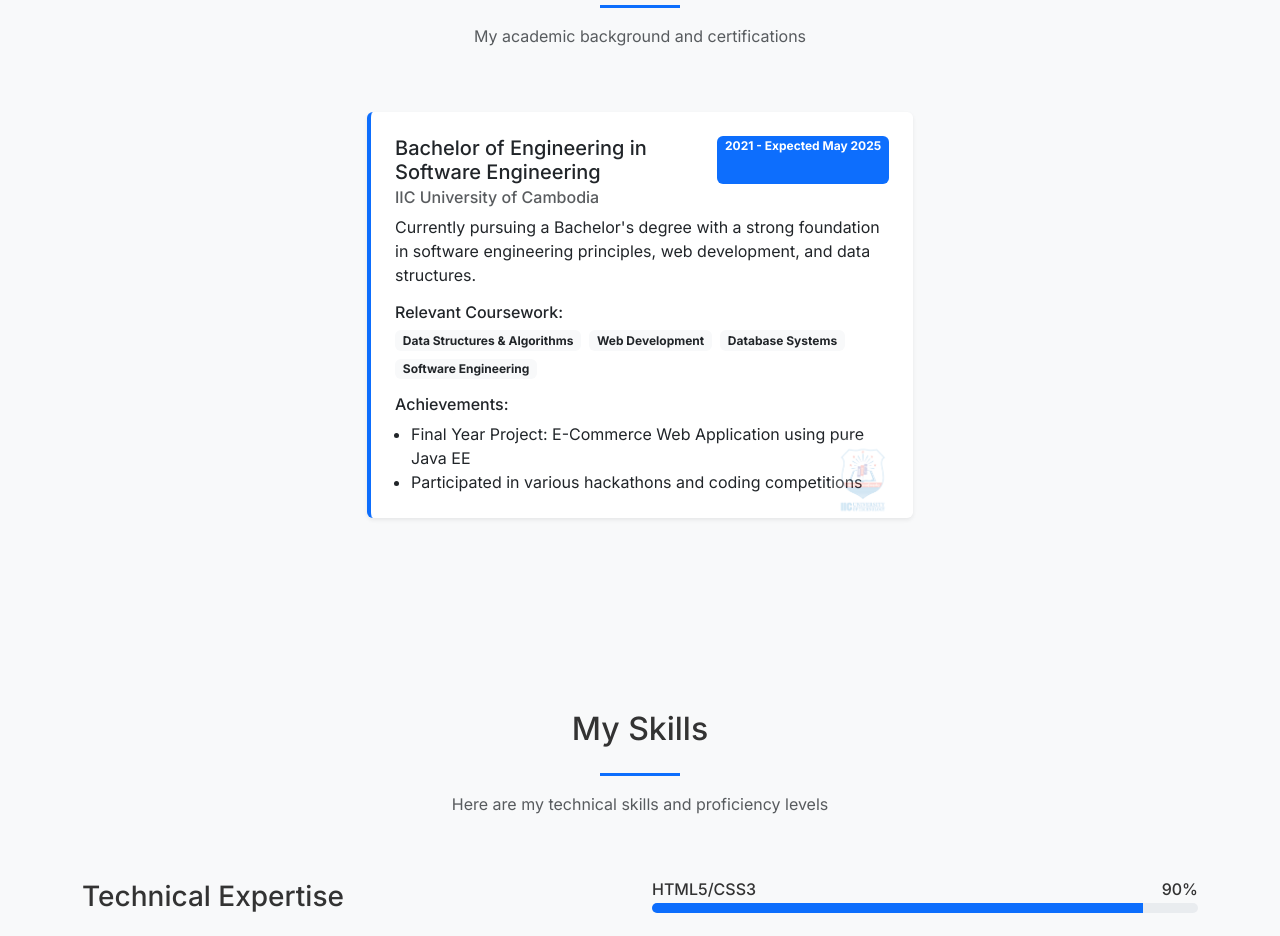
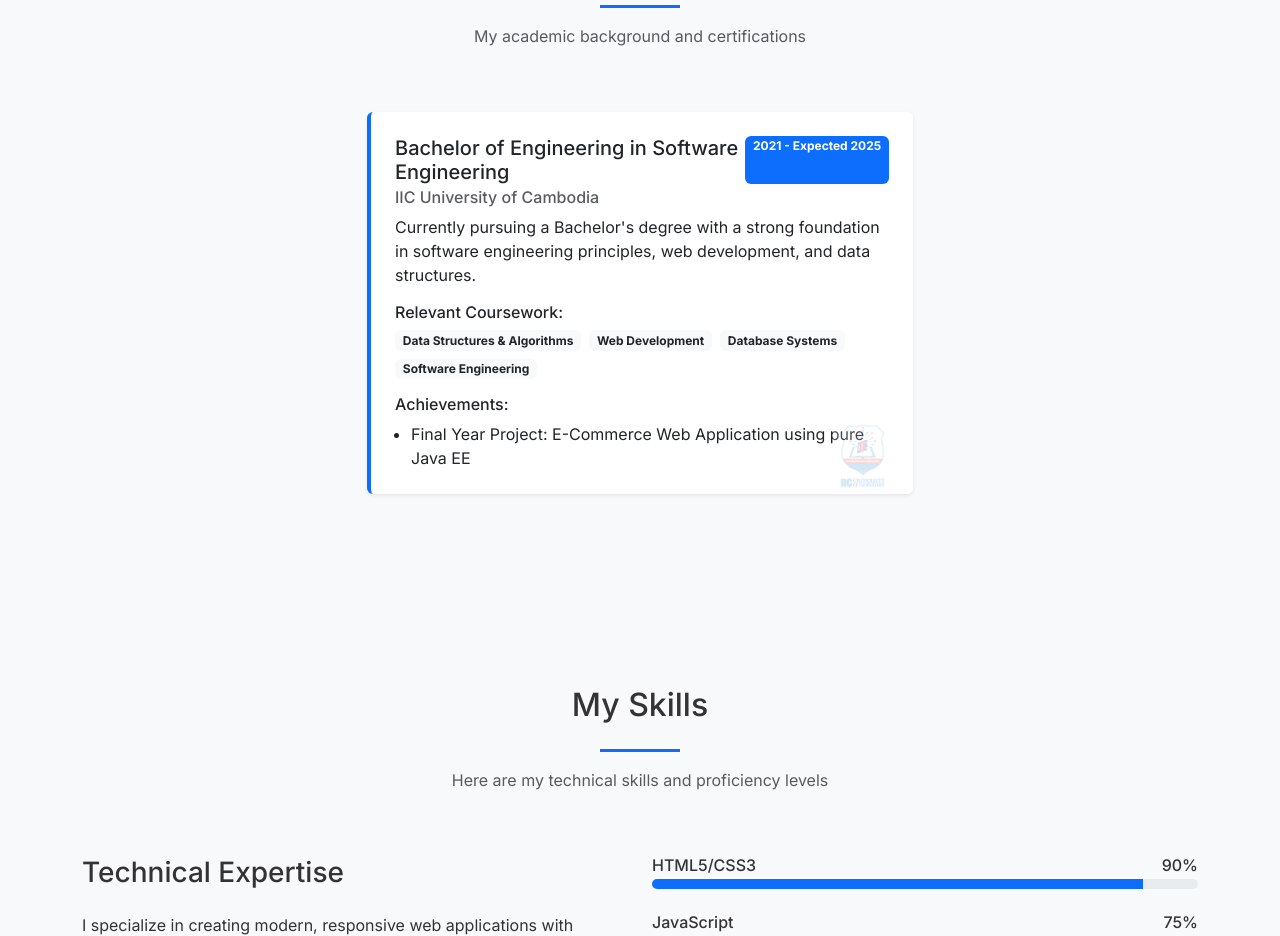
Before and after one commit to sandaru-sdm/sandaru_gunathilake-portfolio, a React (Vite) app: page / in a window 1280 px wide. Shown: the part 1860-2796 px from the top of the page. Built offline with nearby package versions, Linux system fonts and the light colour scheme.

Commit message:
Update education year and achievements in portfolio data
Changed the expected graduation year to '2025' and removed a hackathon participation achievement from the IIC University of Cambodia entry in the portfolio data.

```diff
--- a/src/data/portfolioData.js
+++ b/src/data/portfolioData.js
@@ -251,7 +251,7 @@ const portfolioData = {
       id: 1,
       degree: "Bachelor of Engineering in Software Engineering",
       institution: "IIC University of Cambodia",
-      year: "2021 - Expected May 2025",
+      year: "2021 - Expected 2025",
       description:
         "Currently pursuing a Bachelor's degree with a strong foundation in software engineering principles, web development, and data structures.",
       courses: [
@@ -262,7 +262,6 @@ const portfolioData = {
       ],
       achievements: [
         "Final Year Project: E-Commerce Web Application using pure Java EE",
-        "Participated in various hackathons and coding competitions",
       ],
       logo: iicLogo,
     },
```
